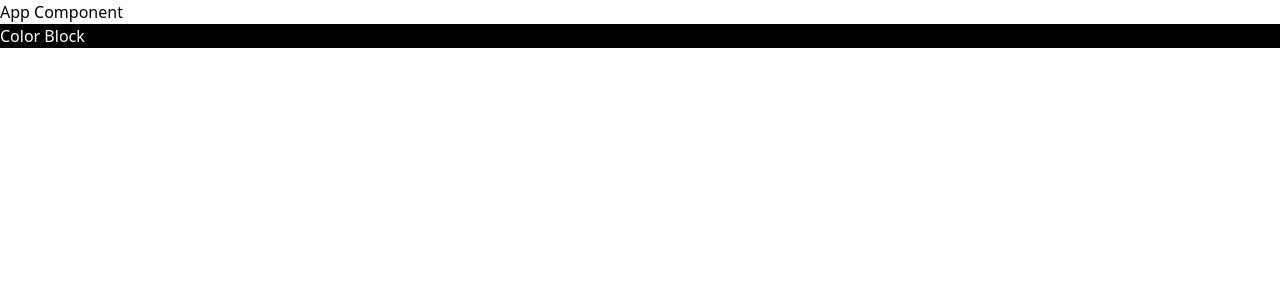
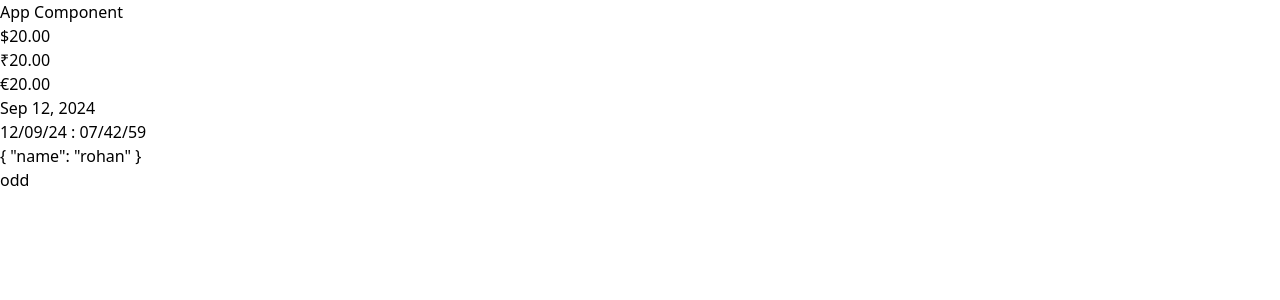
Before and after one commit to PratikSomwanshi/Angular_Start, an Angular app: page / in a window 1280 px wide. Shown: the top 300 px of the page. Built offline with nearby package versions, Linux system fonts and the light colour scheme.

Commit message:
done with pipes

```diff
--- a/src/app/app.component.html
+++ b/src/app/app.component.html
@@ -11,5 +11,6 @@
 
   <!-- <app-ngif></app-ngif> -->
   <!-- <app-ngswitch></app-ngswitch> -->
-  <app-ngproperty></app-ngproperty>
+  <!-- <app-ngproperty></app-ngproperty> -->
+  <app-pipes></app-pipes>
 </div>
--- a/src/app/app.module.ts
+++ b/src/app/app.module.ts
@@ -10,6 +10,8 @@ import { FormsModule } from '@angular/forms';
 import { NgifComponent } from './ngif/ngif.component';
 import { NgswitchComponent } from './ngswitch/ngswitch.component';
 import { NgpropertyComponent } from './ngproperty/ngproperty.component';
+import { PipesComponent } from './pipes/pipes.component';
+import { RushPipe } from './rush.pipe';
 
 @NgModule({
   declarations: [
@@ -20,6 +22,8 @@ import { NgpropertyComponent } from './ngproperty/ngproperty.component';
     NgifComponent,
     NgswitchComponent,
     NgpropertyComponent,
+    PipesComponent,
+    RushPipe,
   ],
   imports: [BrowserModule, AppRoutingModule, FormsModule],
   providers: [],
--- /dev/null
+++ b/src/app/pipes/pipes.component.html
@@ -0,0 +1,15 @@
+<div>
+    <!-- In Angular, pipes are a way to transform data in the view layer of application. Pipes are functions that take an input value and return a transformed output value. They are use format, filter, or manipulate data before it is displayed to the user. -->
+    <!--
+        command to generate pipes
+
+        ng generate pipes <pipe-name>
+     -->
+    <h1>{{price | currency}}</h1>
+    <h1>{{price | currency: "INR"}}</h1>
+    <h1>{{price | currency: "EUR"}}</h1>
+    <h1>{{dt | date}}</h1>
+    <h1>{{dt | date: "dd/MM/yy : hh/mm/ss"}}</h1>
+    <h1>{{obj | json}}</h1>
+    <h1>{{num | rush}}</h1>
+</div>
--- /dev/null
+++ b/src/app/pipes/pipes.component.ts
@@ -0,0 +1,16 @@
+import { Component } from '@angular/core';
+
+@Component({
+  selector: 'app-pipes',
+  templateUrl: './pipes.component.html',
+  styleUrl: './pipes.component.scss',
+})
+export class PipesComponent {
+  price = 20;
+  dt = new Date();
+  obj = {
+    name: 'rohan',
+  };
+  name = 'rohan';
+  num = 11;
+}
--- /dev/null
+++ b/src/app/rush.pipe.ts
@@ -0,0 +1,13 @@
+import { Pipe, PipeTransform } from '@angular/core';
+
+@Pipe({
+  name: 'rush',
+})
+export class RushPipe implements PipeTransform {
+  transform(value: number, ...args: unknown[]): string {
+    if (value % 2 == 0) {
+      return 'even';
+    }
+    return 'odd';
+  }
+}
```
Also changed, not shown: src/app/pipes/pipes.component.scss (added), 2 other files (tests, documents, lock files or other folders).
